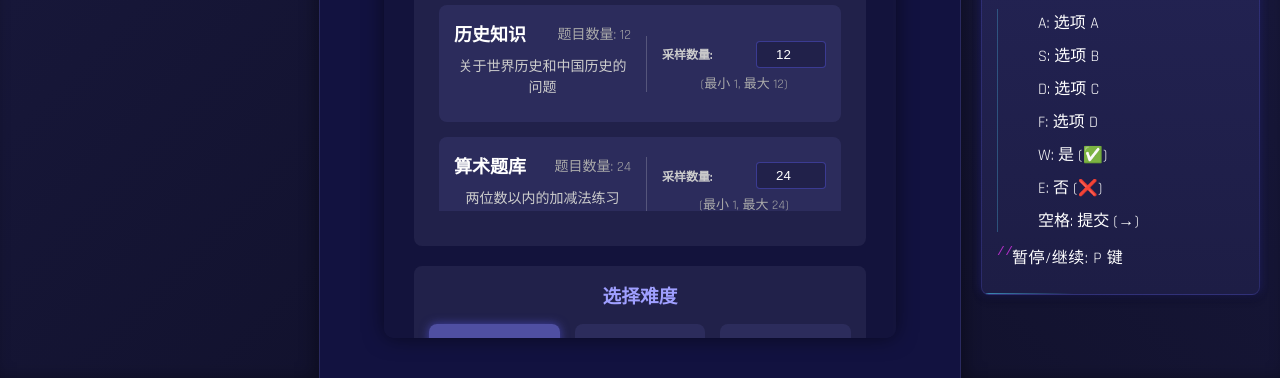
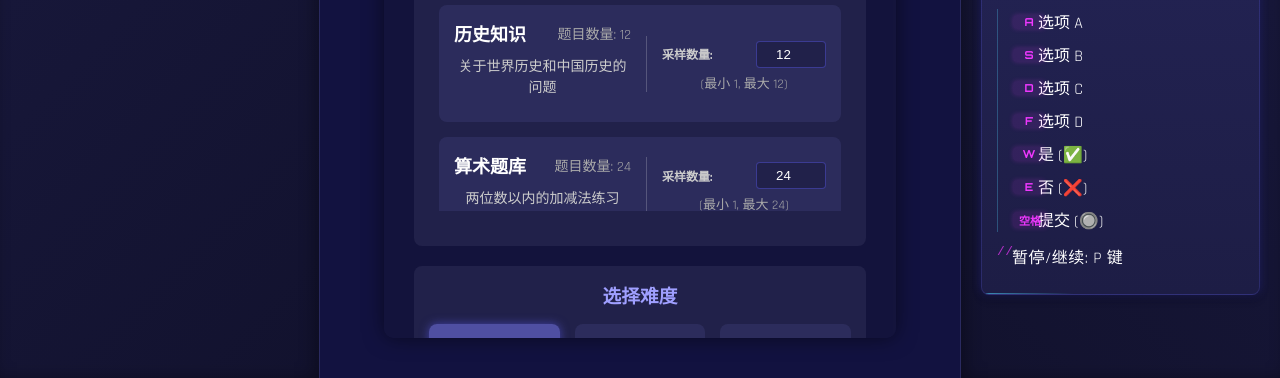
Before and after one commit to SfcFromSx/study, a website: page index.html in a window 1280 px wide. Shown: the part 422-800 px from the top of the page. Drawn offline with Linux system fonts and the light colour scheme.

Commit message:
优化显示效果

```diff
--- a/css/style.css
+++ b/css/style.css
@@ -203,7 +203,7 @@ body {
     writing-mode: vertical-rl;
     text-orientation: upright;
     font-size: 72px;
-    color: rgba(80, 200, 255, 0.03);
+    color: rgba(80, 200, 255, 0.06);
     font-weight: bold;
     pointer-events: none; /* 确保不会干扰游戏操作 */
     height: 80%;
--- a/index.html
+++ b/index.html
@@ -35,7 +35,7 @@
 
             <!-- Vertical text elements -->
             <div class="vertical-text left">学海无涯</div>
-            <div class="vertical-text right">回头是岸</div>
+            <div class="vertical-text right">问楫星河</div>
 
             <div id="pause-overlay" class="hidden">
                 <h2>PAUSED</h2>
@@ -83,7 +83,7 @@
                 <p>操作说明:</p>
                 <p>移动: 左右方向键<br>
                    射击: A, B, C, D, W (✅), E (❌)<br>
-                   提交: 空格键 (→)<br>
+                   提交: 空格键 (按钮)<br>
                    暂停: P 键<br>
                    连击: 连续答对题目可获得连击加成!</p>
 
@@ -113,13 +113,13 @@
                 <p>移动: 左右方向键</p>
                 <p>射击:</p>
                 <ul>
-                    <li>A: 选项 A</li>
-                    <li>S: 选项 B</li>
-                    <li>D: 选项 C</li>
-                    <li>F: 选项 D</li>
-                    <li>W: 是 (✅)</li>
-                    <li>E: 否 (❌)</li>
-                    <li>空格: 提交 (→)</li>
+                    <li data-key="A">选项 A</li>
+                    <li data-key="S">选项 B</li>
+                    <li data-key="D">选项 C</li>
+                    <li data-key="F">选项 D</li>
+                    <li data-key="W">是 (✅)</li>
+                    <li data-key="E">否 (❌)</li>
+                    <li data-key="空格">提交 (🔘)</li>
                 </ul>
                 <p>暂停/继续: P 键</p>
             </div>
--- a/js/game.js
+++ b/js/game.js
@@ -17,7 +17,7 @@ const BULLET_TYPES = {
     D: { key: 'f', color: '#ffcc00', text: 'D' }, // 霓虹金黄
     TRUE: { key: 'w', color: '#00ff66', text: '✓' }, // 霓虹绿
     FALSE: { key: 'e', color: '#ff3377', text: '✗' }, // 霓虹红
-    SUBMIT: { key: ' ', color: '#bb33ff', text: '→' } // 霓虹紫
+    SUBMIT: { key: ' ', color: '#bb33ff', text: '🔘' } // 霓虹紫
 };
 
 // 游戏难度
@@ -558,16 +558,6 @@ class Enemy {
             const optionsY = textStartY + Math.min(lines.length, maxDisplayLines + 1) * lineHeight + 10;
             const optionLetters = ['A', 'B', 'C', 'D'];
 
-            // 显示是否为多选题
-            if (question.type === 'multiSelect') {
-                // 移除多选题标签显示，因为已经移到标题处
-
-                // 保留提交指引
-                ctx.fillStyle = '#ffcc00'; // 霓虹金黄
-                ctx.font = 'bold 16px "Orbitron", "Rajdhani", Arial, sans-serif';
-                ctx.fillText('[空格键提交]', boxX + 15, optionsY - 18);
-            }
-
             // 创建选项背景和边框
             ctx.save();
             ctx.strokeStyle = 'rgba(100, 220, 255, 0.3)';
```
Also changed, not shown: README.md, README_EN.md, assets/background.png (added), assets/background2.png (added), assets/background3.png (added), assets/background4.png (added), assets/learninggame.png (added).
